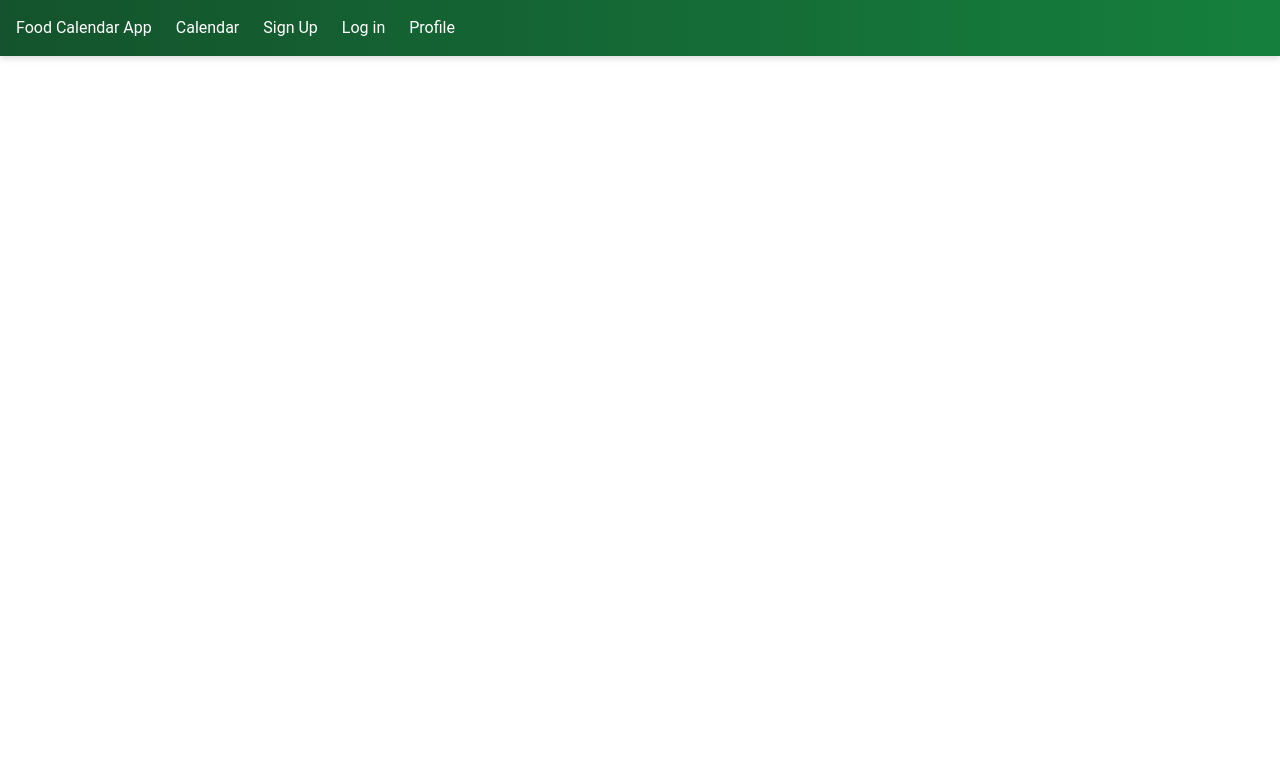
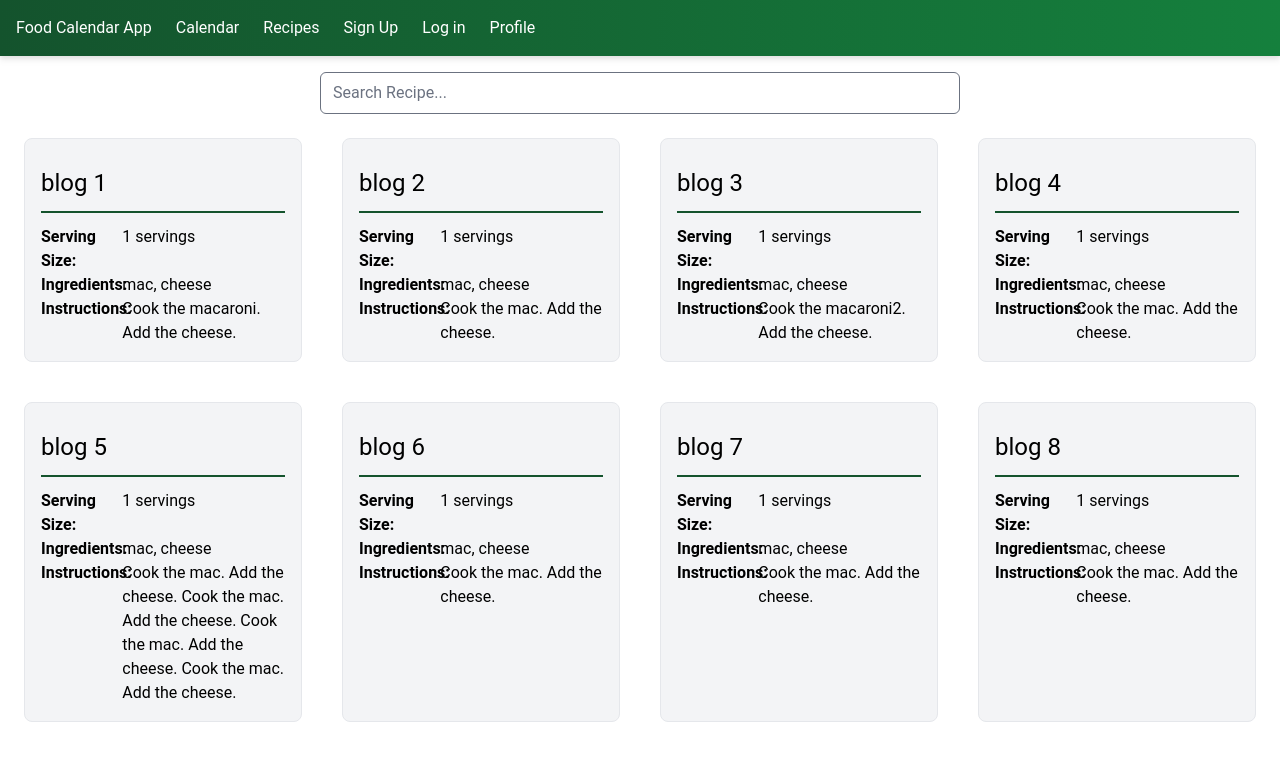
Before and after one commit to food-calendar-app/frontend2, a React (Create React App) app: page /recipes in a window 1280 px wide. Shown: the top 760 px of the page. Built offline with nearby package versions, Linux system fonts and the light colour scheme.

Commit message:
added recipe search

```diff
--- a/src/App.js
+++ b/src/App.js
@@ -7,6 +7,7 @@ import LogIn from "./components/LogIn";
 import HomePage from "./components/HomePage";
 import { BrowserRouter, Routes, Route, NavLink } from "react-router-dom";
 import Profile from "./components/Profile";
+import RecipeCollection from "./components/RecipeCollection";
 
 
 function Navigation(props) {
@@ -21,6 +22,11 @@ function Navigation(props) {
         <li class="mr-6 hover:text-slate-400">
           <NavLink to="/calendar">
             Calendar
+          </NavLink>
+        </li>
+        <li class="mr-6 hover:text-slate-400">
+          <NavLink to="/recipes">
+            Recipes
           </NavLink>
         </li>
         <li class="mr-6 hover:text-slate-400">
@@ -51,6 +57,7 @@ function App() {
           <Routes>
             <Route path="/" element={<HomePage />} />
             <Route path="/calendar" element={<Calendar />} />
+            <Route path="/recipes" element={<RecipeCollection />} />
             <Route path="/sign-up" element={<SignUp />} />
             <Route path="/login" element={<LogIn />} />
             <Route path="/profile" element={<Profile />} />
--- /dev/null
+++ b/src/components/RecipeCollection.js
@@ -0,0 +1,61 @@
+import React, { useState } from "react";
+
+export default function RecipeCollection() {
+    const [ searchInput, setSearchInput ] = useState('');
+
+    const recipes = [
+        { title: "blog 1", servings: "1 servings", ingredients: "mac, cheese", instructions: "Cook the macaroni. Add the cheese." },
+        { title: "blog 2", servings: "1 servings", ingredients: "mac, cheese", instructions: "Cook the mac. Add the cheese." },
+        { title: "blog 3", servings: "1 servings", ingredients: "mac, cheese", instructions: "Cook the macaroni2. Add the cheese." },
+        { title: "blog 4", servings: "1 servings", ingredients: "mac, cheese", instructions: "Cook the mac. Add the cheese." },
+        { title: "blog 5", servings: "1 servings", ingredients: "mac, cheese", instructions: "Cook the mac. Add the cheese. Cook the mac. Add the cheese. Cook the mac. Add the cheese. Cook the mac. Add the cheese." },
+        { title: "blog 6", servings: "1 servings", ingredients: "mac, cheese", instructions: "Cook the mac. Add the cheese." },
+        { title: "blog 7", servings: "1 servings", ingredients: "mac, cheese", instructions: "Cook the mac. Add the cheese." },
+        { title: "blog 8", servings: "1 servings", ingredients: "mac, cheese", instructions: "Cook the mac. Add the cheese." },
+        { title: "blog 9", servings: "1 servings", ingredients: "mac, cheese", instructions: "Cook the mac. Add the cheese." },
+        { title: "blog 10", servings: "1 servings", ingredients: "mac, cheese", instructions: "Cook the mac. Add the cheese. Cook the mac. Add the cheese. Cook the mac. Add the cheese. Cook the mac. Add the cheese." },
+        { title: "blog 11", servings: "1 servings", ingredients: "mac, cheese", instructions: "Cook the mac. Add the chicken." },
+    ];
+
+    const handleChange = (event) => {
+        setSearchInput(event.target.value);
+    };
+
+    let dataSearch = recipes.filter(item => {
+        return Object.keys(item).some(key =>
+            item[key].toString().toLowerCase().includes(searchInput.toString().toLowerCase())
+        )
+    });
+
+    return (
+        <div className = "h-screen flex flex-col">
+            <div className = "flex flex-col justify-center items-center">
+                <input
+                    type = "text"
+                    placeholder = "Search Recipe..."
+                    value = {searchInput}
+                    onChange = {handleChange.bind(this)}
+                    className = "w-1/2 mt-4 focus:ring-green-800 focus:border-green-800 focus:outline-none rounded-md"
+                />
+            </div>
+            <div className = "grid grid-cols-4 gap-10 p-6">
+                {dataSearch.map(recipe =>
+                    <div
+                        key = {recipe}
+                        className = "border rounded-lg bg-gray-100 p-4"
+                    >
+                        <p className = "text-2xl my-3 pb-3 border border-t-0 border-x-0 border-b-2 border-green-900">{ recipe.title }</p>
+                        <div className = "grid grid-cols-3">
+                            <p className = "text-left font-bold">Serving Size:</p>
+                            <p className = "col-span-2">{ recipe.servings }</p>
+                            <p className = "text-left font-bold">Ingredients:</p>
+                            <p className = "col-span-2">{ recipe.ingredients }</p>
+                            <p className = "text-left font-bold">Instructions:</p>
+                            <p className = "col-span-2 text-left">{ recipe.instructions }</p>
+                        </div>
+                    </div>
+                )}
+            </div>
+        </div>
+    );
+}
```
